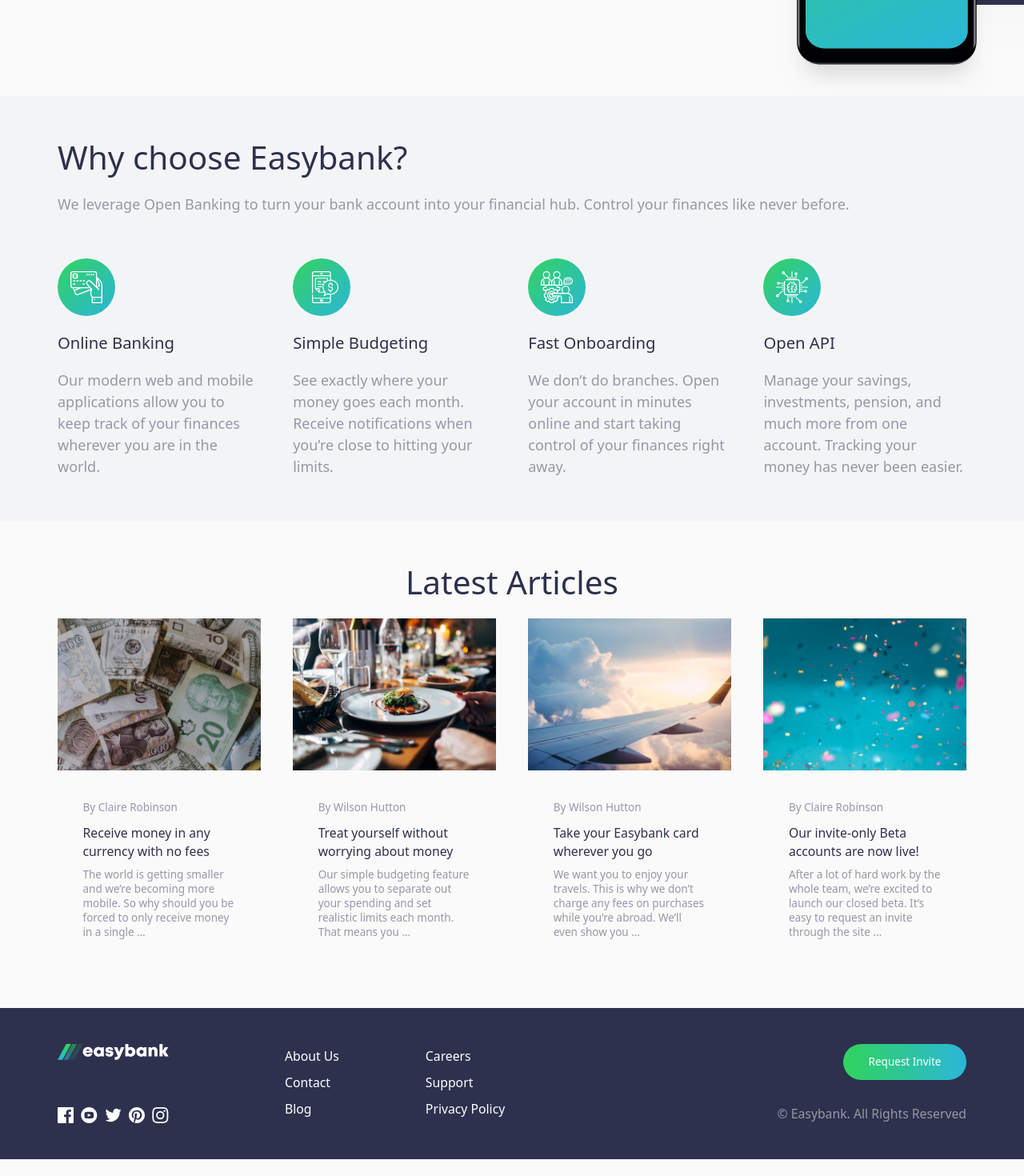
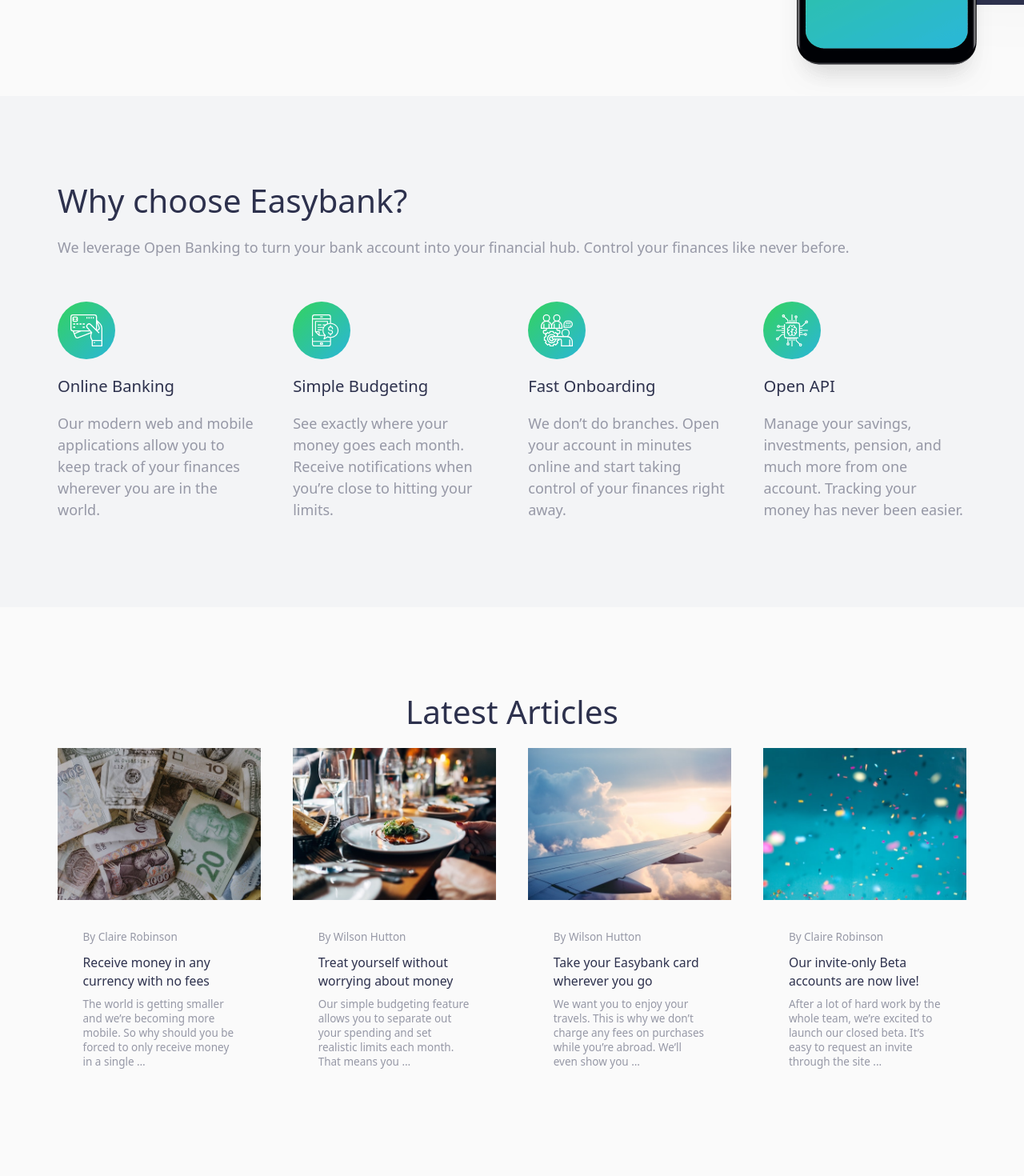
Before and after one commit to PeterPan627/easybank-landing-page, a Next.js app: page / in a window 1280 px wide. Shown: the part 680-2150 px from the top of the page at 80% size. Before the commit the page ends 2129 px from the top, so only its background shows below. Built offline with nearby package versions, Linux system fonts and the light colour scheme.

Commit message:
add more white space

```diff
--- a/components/home/Blog.tsx
+++ b/components/home/Blog.tsx
@@ -35,7 +35,7 @@
 
 export default function Blog() {
   return (
-    <section className="py-12">
+    <section className="py-12 lg:py-24">
       <div className="container">
         <h2 className="text-center text-3xl lg:text-4xl text-primary-dark-blue pb-5">
           Latest Articles
--- a/components/home/Motivation.tsx
+++ b/components/home/Motivation.tsx
@@ -27,7 +27,7 @@
 
 export default function Motivation() {
   return (
-    <section className="py-12 bg-neutral-light-grayish-blue">
+    <section className="py-12 bg-neutral-light-grayish-blue lg:py-24">
       <div className="container text-center lg:text-left">
         <div className="mb-12">
           <h2 className="text-3xl lg:text-4xl text-primary-dark-blue pb-5">
```
